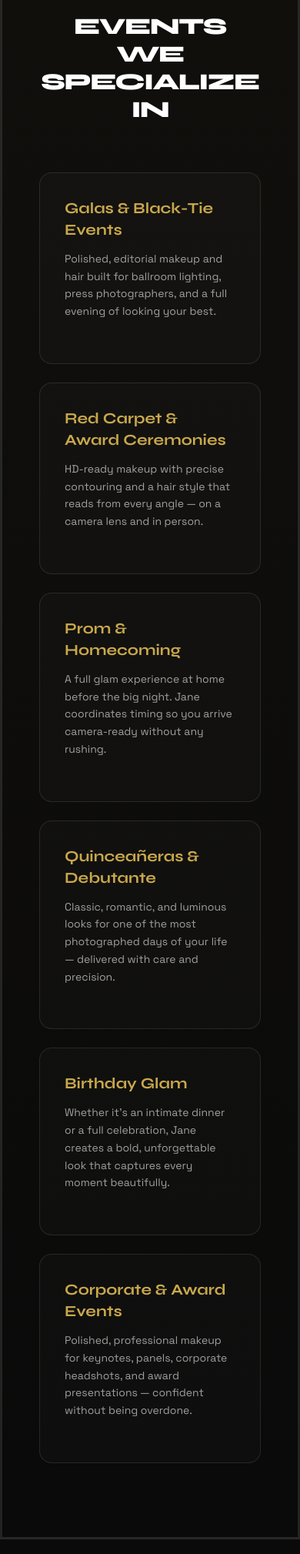
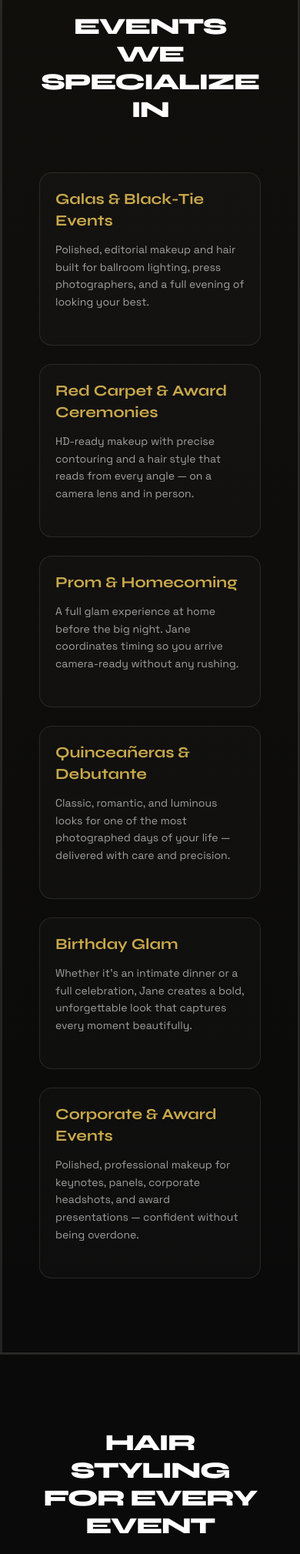
Before and after one commit to jandogpt-hub/jane-makeup-hair, a PHP site: page /services/special-event-makeup-hair in a window 390 px wide. Shown: the part 2477-4496 px from the top of the page at 77% size. Run offline with PHP 8.4, Linux system fonts and the light colour scheme; some libraries are stand-ins or nearby versions.

Commit message:
Increase contrast on review instruction text, and widen layout cards on mobile by decreasing nested horizontal padding

```diff
--- a/index.php
+++ b/index.php
@@ -640,7 +640,7 @@ $gallery_images = [
             </div>
 
             <!-- Instruction hint -->
-            <p class="text-center text-[10px] font-bold uppercase tracking-[0.35em] text-white/20 mt-8">
+            <p class="text-center text-[10px] font-bold uppercase tracking-[0.35em] text-white/40 mt-8">
                 Click a card to read the next review
             </p>
         </div>
--- a/services/special-event-makeup-hair.php
+++ b/services/special-event-makeup-hair.php
@@ -53,27 +53,27 @@ require_once __DIR__ . '/../includes/header.php';
                 <h2 class="text-3xl md:text-5xl font-black uppercase tracking-tighter">Events We Specialize In</h2>
             </div>
             <div class="grid grid-cols-1 md:grid-cols-2 lg:grid-cols-3 gap-6">
-                <div class="p-8 rounded-2xl border-solid border border-white/10" style="background: rgba(255,255,255,0.02);">
+                <div class="p-5 sm:p-6 md:p-8 rounded-2xl border-solid border border-white/10" style="background: rgba(255,255,255,0.02);">
                     <h3 class="text-xl font-bold mb-3 text-primary">Galas & Black-Tie Events</h3>
                     <p class="text-white/60 text-sm leading-relaxed">Polished, editorial makeup and hair built for ballroom lighting, press photographers, and a full evening of looking your best.</p>
                 </div>
-                <div class="p-8 rounded-2xl border-solid border border-white/10" style="background: rgba(255,255,255,0.02);">
+                <div class="p-5 sm:p-6 md:p-8 rounded-2xl border-solid border border-white/10" style="background: rgba(255,255,255,0.02);">
                     <h3 class="text-xl font-bold mb-3 text-primary">Red Carpet & Award Ceremonies</h3>
                     <p class="text-white/60 text-sm leading-relaxed">HD-ready makeup with precise contouring and a hair style that reads from every angle — on a camera lens and in person.</p>
                 </div>
-                <div class="p-8 rounded-2xl border-solid border border-white/10" style="background: rgba(255,255,255,0.02);">
+                <div class="p-5 sm:p-6 md:p-8 rounded-2xl border-solid border border-white/10" style="background: rgba(255,255,255,0.02);">
                     <h3 class="text-xl font-bold mb-3 text-primary">Prom & Homecoming</h3>
                     <p class="text-white/60 text-sm leading-relaxed">A full glam experience at home before the big night. Jane coordinates timing so you arrive camera-ready without any rushing.</p>
                 </div>
-                <div class="p-8 rounded-2xl border-solid border border-white/10" style="background: rgba(255,255,255,0.02);">
+                <div class="p-5 sm:p-6 md:p-8 rounded-2xl border-solid border border-white/10" style="background: rgba(255,255,255,0.02);">
                     <h3 class="text-xl font-bold mb-3 text-primary">Quinceañeras & Debutante</h3>
                     <p class="text-white/60 text-sm leading-relaxed">Classic, romantic, and luminous looks for one of the most photographed days of your life — delivered with care and precision.</p>
                 </div>
-                <div class="p-8 rounded-2xl border-solid border border-white/10" style="background: rgba(255,255,255,0.02);">
+                <div class="p-5 sm:p-6 md:p-8 rounded-2xl border-solid border border-white/10" style="background: rgba(255,255,255,0.02);">
                     <h3 class="text-xl font-bold mb-3 text-primary">Birthday Glam</h3>
                     <p class="text-white/60 text-sm leading-relaxed">Whether it's an intimate dinner or a full celebration, Jane creates a bold, unforgettable look that captures every moment beautifully.</p>
                 </div>
-                <div class="p-8 rounded-2xl border-solid border border-white/10" style="background: rgba(255,255,255,0.02);">
+                <div class="p-5 sm:p-6 md:p-8 rounded-2xl border-solid border border-white/10" style="background: rgba(255,255,255,0.02);">
                     <h3 class="text-xl font-bold mb-3 text-primary">Corporate & Award Events</h3>
                     <p class="text-white/60 text-sm leading-relaxed">Polished, professional makeup for keynotes, panels, corporate headshots, and award presentations — confident without being overdone.</p>
                 </div>
@@ -89,15 +89,15 @@ require_once __DIR__ . '/../includes/header.php';
                 <p class="text-white/70">Beyond makeup, Jane brings full hair finishing to every event booking. Her editorial background means every updo, wave pattern, and blowout is structured to last all night and read beautifully in photos — not just look good in the dressing room mirror.</p>
             </div>
             <div class="grid grid-cols-1 md:grid-cols-3 gap-6">
-                <div class="p-8 rounded-2xl border-solid border border-white/10" style="background: rgba(255,255,255,0.02);">
+                <div class="p-5 sm:p-6 md:p-8 rounded-2xl border-solid border border-white/10" style="background: rgba(255,255,255,0.02);">
                     <h3 class="text-xl font-bold mb-3 text-primary">Classic & Braided Updos</h3>
                     <p class="text-white/60 text-sm leading-relaxed">Chignons, French twists, braided updos, and romantic loose pinned styles anchored to last the full event.</p>
                 </div>
-                <div class="p-8 rounded-2xl border-solid border border-white/10" style="background: rgba(255,255,255,0.02);">
+                <div class="p-5 sm:p-6 md:p-8 rounded-2xl border-solid border border-white/10" style="background: rgba(255,255,255,0.02);">
                     <h3 class="text-xl font-bold mb-3 text-primary">Waves & Curls</h3>
                     <p class="text-white/60 text-sm leading-relaxed">Vintage Hollywood waves, loose beach waves, defined spiral curls — styled with the heat tools and products that hold under venue conditions.</p>
                 </div>
-                <div class="p-8 rounded-2xl border-solid border border-white/10" style="background: rgba(255,255,255,0.02);">
+                <div class="p-5 sm:p-6 md:p-8 rounded-2xl border-solid border border-white/10" style="background: rgba(255,255,255,0.02);">
                     <h3 class="text-xl font-bold mb-3 text-primary">Sleek Blowouts & Finishes</h3>
                     <p class="text-white/60 text-sm leading-relaxed">Straight and sleek, volumizing, or bouncy curl blowouts — the polished finishing touch for any event look.</p>
                 </div>
```
Also changed, not shown: area-served/west-hollywood.php (+4 -4 lines), services/airbrush-makeup.php (+7 -7 lines), services/film-tv-production-makeup.php (+9 -9 lines), services/mobile-bridal-makeup-hair.php (+6 -6 lines), services/photoshoot-editorial-makeup.php (+9 -9 lines).
